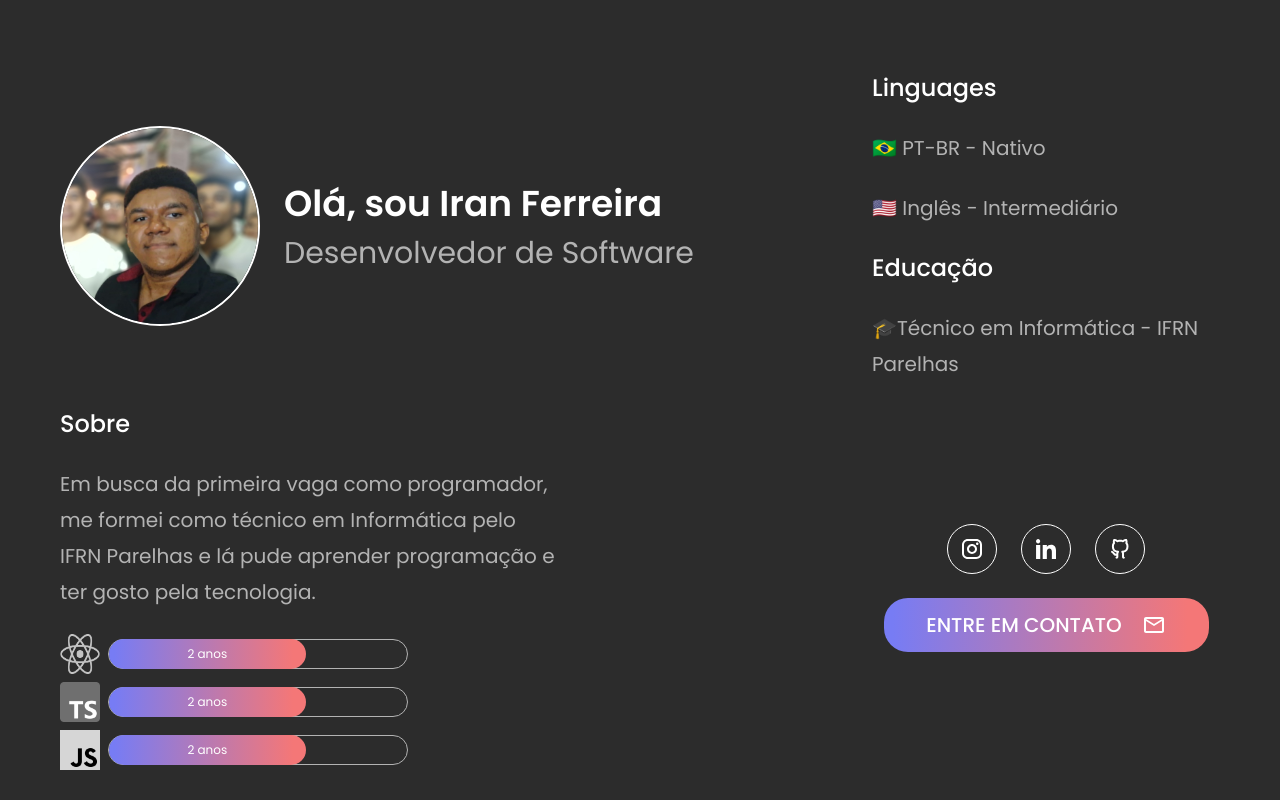
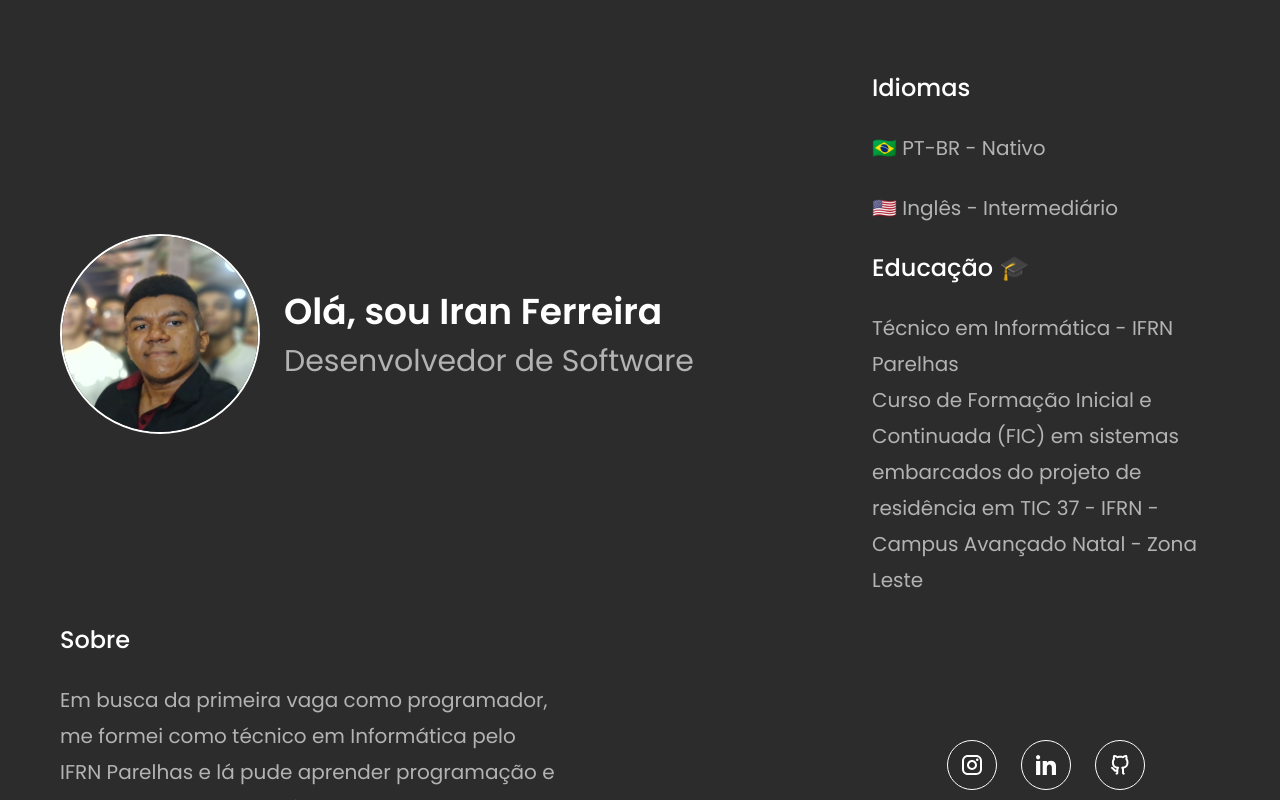
Before and after one commit to Iran-Ferreira/portfolio, a Next.js app: page / in a window 1280 px wide. Built offline with nearby package versions, Linux system fonts and the light colour scheme.

Commit message:
feat: new tag span and class educational info

```diff
--- a/src/app/components/information/information.scss
+++ b/src/app/components/information/information.scss
@@ -13,6 +13,11 @@
         flex-direction: column;
         gap: 24px;
         align-items: flex-start;
+    }
+
+    .educational-info {
+        display: flex;
+        flex-direction: column;
     }
 
     span {
--- a/src/app/components/information/information.tsx
+++ b/src/app/components/information/information.tsx
@@ -4,15 +4,16 @@ import "./information.scss"
 export function Info(){
     return (
         <div className="infos">
-            <SectionTitle text="Linguages"/>
+            <SectionTitle text="Idiomas"/>
             <div className="languages-info">
                 <span>🇧🇷 PT-BR - Nativo</span>
                 <span>🇺🇸 Inglês - Intermediário</span>
             </div>
-            <SectionTitle text="Educação"/>
+            <SectionTitle text="Educação 🎓"/>
             <div className="educational-info">
-                <span>🎓</span>
                 <span>Técnico em Informática - IFRN Parelhas</span>
+                <span>Curso de Formação Inicial e Continuada (FIC) em sistemas embarcados do projeto de
+                    residência em TIC 37 - IFRN - Campus Avançado Natal - Zona Leste</span>
           </div>
         </div>
     )
```
